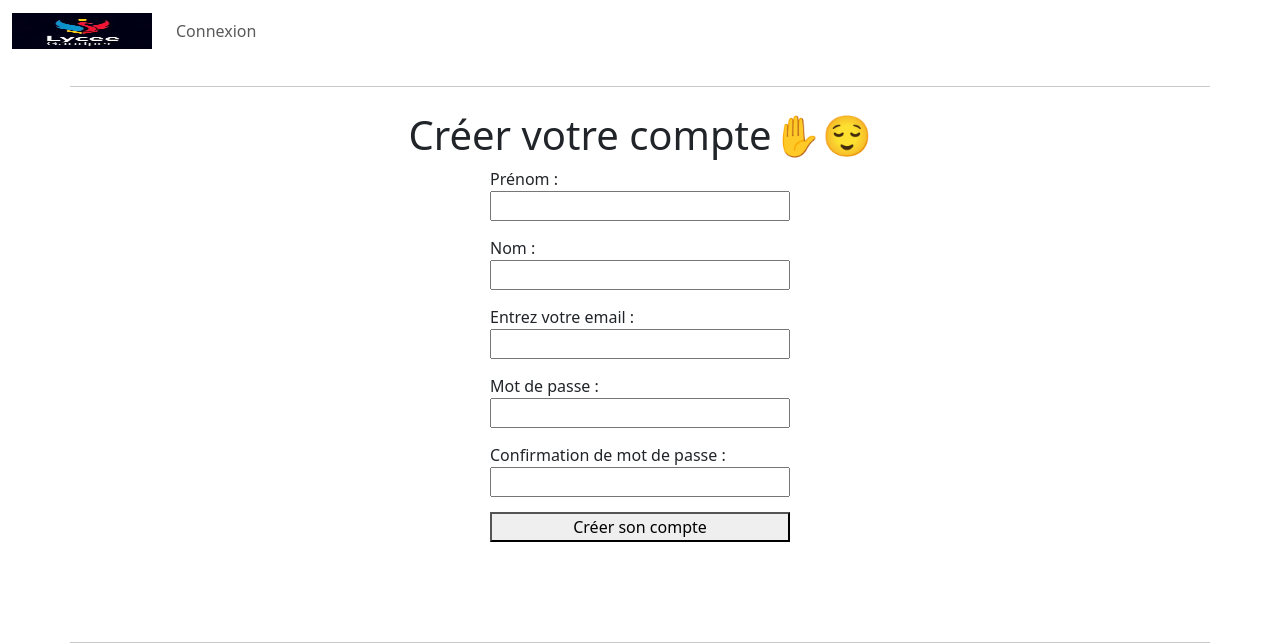
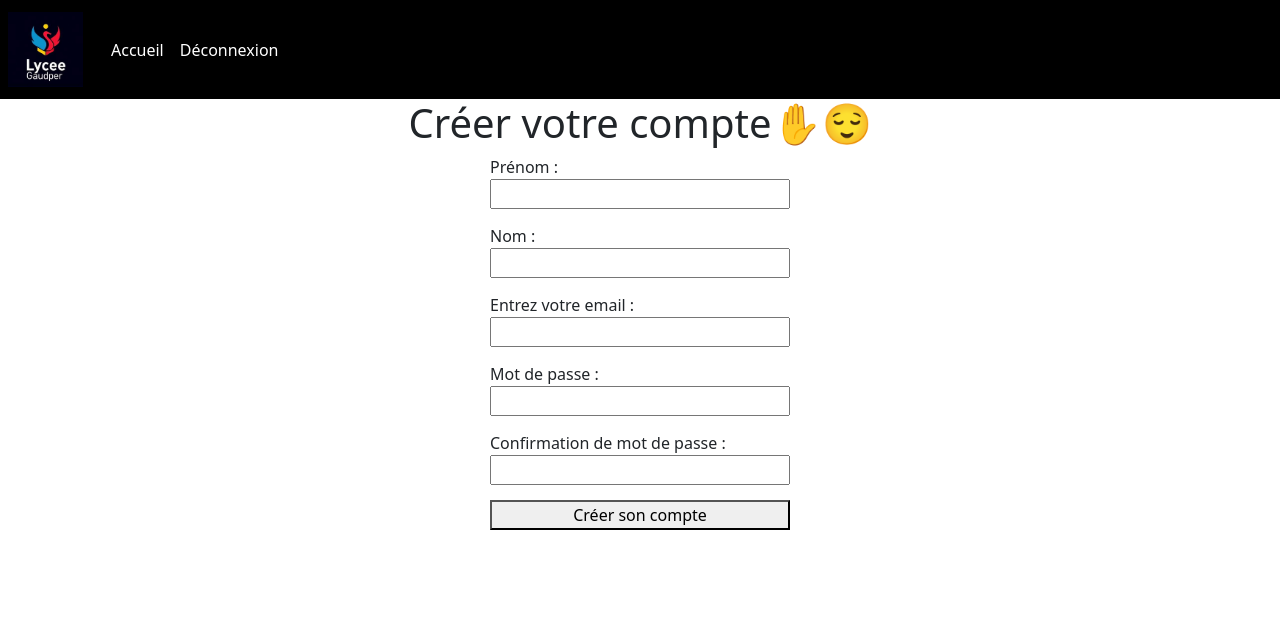
Before and after one commit to ArthurColleu/gestion_sanctions, a PHP site: template src/templates/create.php in a window 1280 px wide. Shown: the top 644 px of the page. Run offline with PHP 8.4, Linux system fonts and the light colour scheme; the template is opened without the code that fills it, so the values that code supplies are empty.

Commit message:
US-5 tentative de finition

```diff
--- a/src/Controler/AbstractControler.php
+++ b/src/Controler/AbstractControler.php
@@ -5,7 +5,7 @@ $entityManager = require_once __DIR__ . '/../../config/bootstrap.php';
 use Doctrine\ORM\EntityManager;
 abstract class AbstractControler
 {
-    private EntityManager $entityManager;
+    protected  EntityManager $entityManager;
     public function __construct(EntityManager $entityManager){
         $this->entityManager = $entityManager;
     }
--- a/src/Entity/User.php
+++ b/src/Entity/User.php
@@ -71,7 +71,6 @@ class User
     }
 
 
-
     public function authenticate(string $password, callable $checkHash): bool
     {
         return $checkHash($password, $this->password);
--- a/src/templates/base.php
+++ b/src/templates/base.php
@@ -18,74 +18,64 @@
 ?>
 
 <?php
-echo "
-<nav class='navbar navbar-expand-lg ' data-bs-theme='light'>
-    <div class='container-fluid'>
-        <a class='navbar-brand' href='/sanctions'>
-            <img src='images/logo_lycee_Gaudper.png' alt='Logo GaudPer' width='140' height='36' class='d-inline-block align-top me-'>
-        </a>
-        <button class='navbar-toggler' type='button' data-bs-toggle='collapse' data-bs-target='#navbarColor03' aria-controls='navbarColor03' aria-expanded='false' aria-label='Toggle navigation'>
+echo "<header class='bg-black py-1 '>
+            <nav class='navbar navbar-expand-sm'>
+                <img src='images/logo_lycee_Gaudper.png' class='mx-2 ' alt='logo' style='height:75px'>
+                <button class='navbar-toggler' type='button' data-bs-toggle='collapse' data-bs-target='#navbarNav' aria-controls='navbarNav' aria-expanded='false' aria-label='Toggle navigation'>
                     <span class='navbar-toggler-icon'></span>
                 </button>
-        <div class='collapse navbar-collapse' id='navbarColor03'>
-            <ul class='navbar-nav me-auto'>
-
-                <li class='nav-item'>
-                    <a class='nav-link' href='/?case=login'>Connexion</a>
-                </li>";
+                <div class='container-fluid'>
+                    <div class='collapse navbar-collapse' id='navbarNav'>
+                        <div class='navbar-nav'>
+                            <a class='mx-2 text-white text-center link-underline link-underline-opacity-0' href='?case=defaut'>Accueil</a>";
                             if ($connecte == 'no'){
-                    echo "<li class='nav-item'>
-                    <a class='nav-link' href='/?case=create'>Créer un compte</a>
-                </li>";
+                                echo "
+                                    <a class='mx-2 text-white text-center link-underline link-underline-opacity-0' href='?case=login'>Se connecter</a>
+                                    <a class='mx-2 text-white text-center link-underline link-underline-opacity-0' href='?case=create'>créer un compte</a>";
+                            } else {
+                                echo "<a class='mx-2 text-white text-center link-underline link-underline-opacity-0' href='/?case=disconnect&action=disconnect'>Déconnexion</a>";
                             }
-            echo "</ul>
+                            echo "</div>
                     </div>
                 </div>
             </nav>
-<hr class='my-4 opacity-25 container'>
-"
+        </header>";
+        if(isset($_SESSION["prenom"]) && isset($_SESSION["nom"])){
+            echo "<div> Vous êtes connecté en tant que ".$_SESSION["prenom"]." ".$_SESSION["nom"]." </div>";
+        }
 ?>
 
 <?php
-//////////////////////////////////////////////////////////////////////////////////////////////////////////////
-//////////////////////////////////////////////// HEADER //////////////////////////////////////////////////////
-//////////////////////////////////////////////////////////////////////////////////////////////////////////////
+//-------- HEADER ----------//
 ?>
 
 <main class="container">
-    <?= $content ?>
+
+    <?php
+    if(isset($errorMessage) && !empty($errorMessage)){
+        echo "<div class='text-red'>$errorMessage </div>";
+    }
+    echo $content; ?>
 </main>
 
 <?php
-//////////////////////////////////////////////////////////////////////////////////////////////////////////////
-//////////////////////////////////////////////// FOOTER //////////////////////////////////////////////////////
-//////////////////////////////////////////////////////////////////////////////////////////////////////////////
+//--------- FOOTER --------//
 ?>
 
-<hr class="my-4 opacity-25 container">
-<div class="container">
-    <div class="row">
-        <div class="col mt-5">
-            <h3 class="fs-5 display-6">Support : vie.scolaire@gaudper.fr</h3>
-            <h3 class="fs-5 display-6">Réseaux Sociaux : tiktok.com/gaudpersanction</h3>
-
-            <ul class="navbar-nav me-auto mt-2 mb-5">
-
-                <li class="nav-item">
-                    <a class="nav-link" href="/sanctions">Retour à l'accueil</a>
-                </li>
-
-                <li class="nav-item">
-                    <a class="nav-link" href="/legal">Mention légal</a>
-                </li>
-
-            </ul>
-        </div>
-        <div class="col mb-3 mt5">
-            <img class="w-75 border-dark mt5 " src="/assets/images/logosansimage.png" alt="">
+<footer class='bg-body-secondary fixed-bottom text-center'>
+    <div class='container text-center'>
+        <div class='col'>
+            <a class='d-inline text-black link-underline link-underline-opacity-0'  href='?case=mentionsLegale'> Mentions légales, </a>
+            <div class='d-inline'> Contact</div>
         </div>
     </div>
+    <div>
+        © 2024 Gestion de tâches , tout droits réserver
     </div>
+    <div>
+        <i class='bi bi-twitter-x'> </i><i class='bi bi-instagram'> </i><i class='bi bi-facebook'></i>
+    </div>
+</footer>
 
 
 </html>
--- a/src/templates/create.php
+++ b/src/templates/create.php
@@ -1,6 +1,6 @@
 <div class="container">
     <h1 class='text-center'>Créer votre compte✋😌</h1>
-    <form action='/?case=nonConnecter&page=creationCompte' method='post' style='max-width: 300px; margin-left: auto; margin-right: auto; margin-bottom: 100px'>
+    <form action='/?case=create&action=createUser' method='post' style='max-width: 300px; margin-left: auto; margin-right: auto; margin-bottom: 100px'>
         <div style='margin-bottom: 15px;'>
             <label for='prenom' style='display: block;'>Prénom :</label>
             <input type='text' name='prenom' style='width: 100%;'>
--- /dev/null
+++ b/src/templates/disconnect.php
@@ -0,0 +1 @@
+<h1>Vous êtes déconnecté(e)</h1>
```
Also changed, not shown: config/routes.php (+6 -3 lines), public/index.php (+5 -5 lines), src/Controler/ConnexionControler.php (+9 -18 lines), src/Controler/DisconnectionControler.php (added, +14 -0 lines), src/Controler/UserCreateControler.php (added, +22 -0 lines), src/templates/defaut.php (+3 -16 lines), src/templates/mentionsLegale.php (+47 -1 lines). Lines whose indentation alone changed are shown as unchanged.
